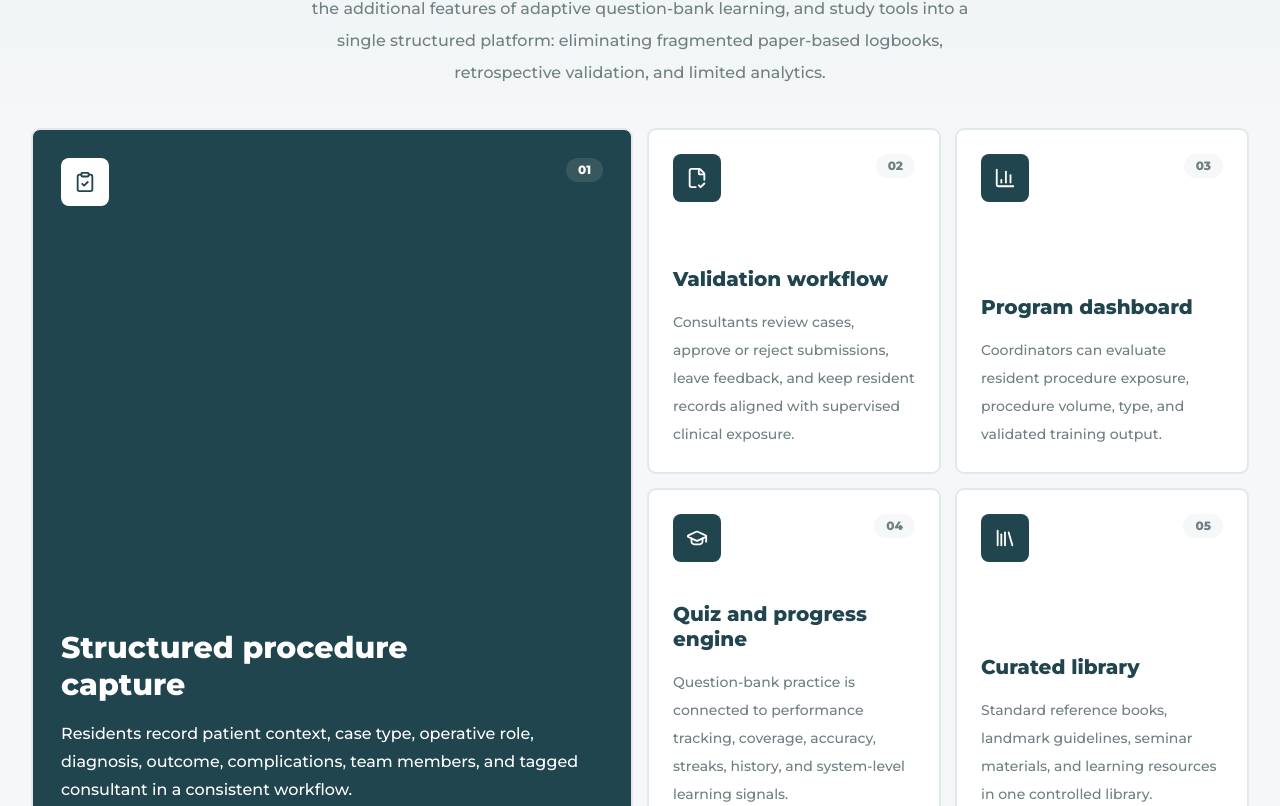
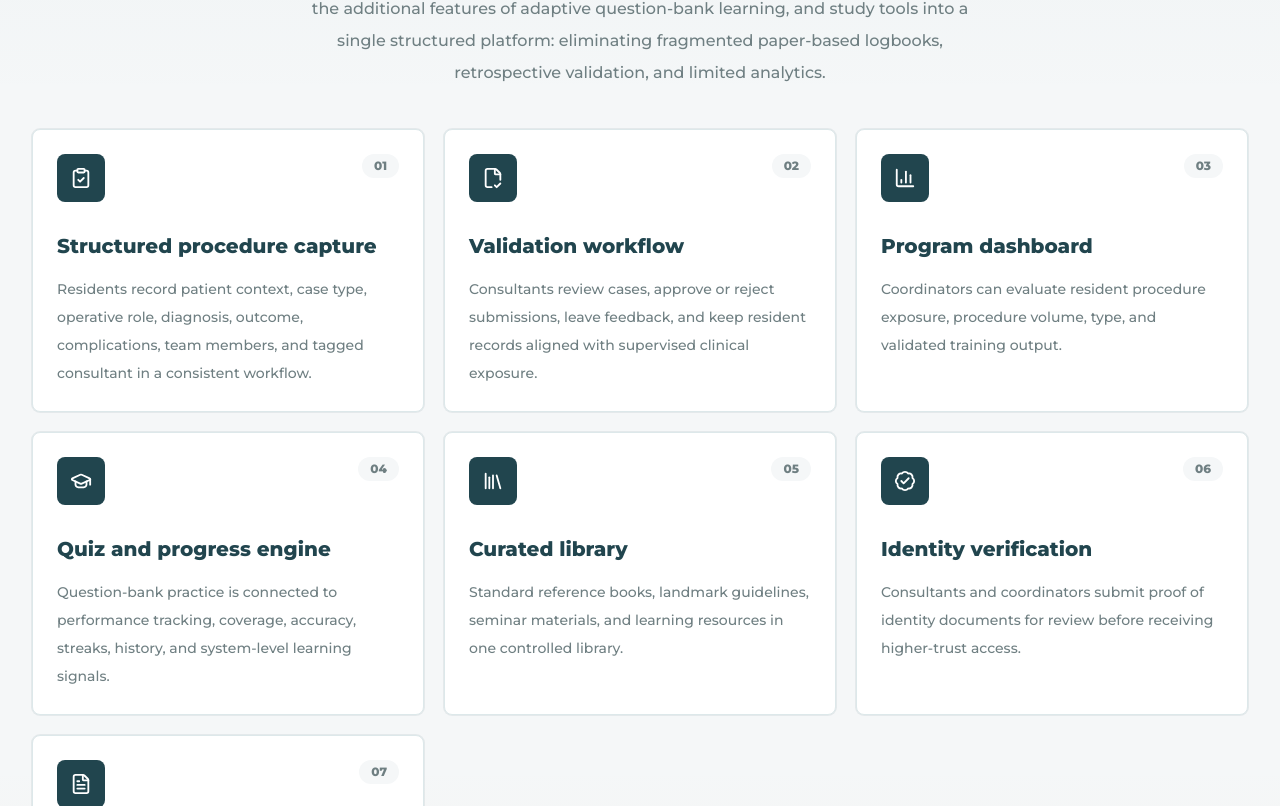
Before and after one commit to Abukoking94/INCISO_PROMO_SITE, a React (Vite) app: page / in a window 1280 px wide. Shown: the part 2974-3780 px from the top of the page. Built offline with nearby package versions, Linux system fonts and the light colour scheme.

Commit message:
Use balanced platform feature grid

```diff
--- a/src/App.jsx
+++ b/src/App.jsx
@@ -801,47 +801,26 @@ function Platform() {
         title="A complete training operations layer"
         text="Incisiō unifies operative case logging, consultant validation, program oversight, with the additional features of adaptive question-bank learning, and study tools into a single structured platform: eliminating fragmented paper-based logbooks, retrospective validation, and limited analytics."
       />
-      <div className="mx-auto mt-10 grid max-w-7xl auto-rows-fr gap-4 px-5 sm:px-8 md:grid-cols-2 xl:grid-cols-12">
+      <div className="mx-auto mt-10 grid max-w-7xl gap-5 px-5 sm:px-8 md:grid-cols-2 lg:grid-cols-3">
         {features.map(({ icon: Icon, title, text }, index) => (
           <article
             key={title}
-            className={`premium-card group flex min-h-[230px] flex-col rounded-lg border shadow-line ${
-              index === 0
-                ? 'bg-brand-ink p-7 text-white md:col-span-2 xl:col-span-6 xl:row-span-2'
-                : 'border-brand-line bg-white p-6 xl:col-span-3'
-            }`}
+            className="premium-card group flex min-h-[255px] flex-col rounded-lg border border-brand-line bg-white p-6 shadow-line"
             style={{ '--reveal-delay': `${index * 70}ms` }}
             data-reveal
           >
             <div className="flex items-start justify-between gap-4">
-              <div
-                className={`flex h-12 w-12 items-center justify-center rounded-lg ${
-                  index === 0 ? 'bg-white text-brand-ink' : 'bg-brand-ink text-white'
-                }`}
-              >
+              <div className="flex h-12 w-12 items-center justify-center rounded-lg bg-brand-ink text-white">
                 <Icon size={22} />
               </div>
-              <span
-                className={`rounded-full px-3 py-1 text-xs font-extrabold ${
-                  index === 0 ? 'bg-white/10 text-white/72' : 'bg-brand-mist text-brand-muted'
-                }`}
-              >
+              <span className="rounded-full bg-brand-mist px-3 py-1 text-xs font-extrabold text-brand-muted">
                 0{index + 1}
               </span>
             </div>
-            <div className="mt-auto pt-10">
-              <h3
-                className={`font-extrabold leading-tight ${
-                  index === 0 ? 'max-w-md text-3xl' : 'text-xl text-brand-ink'
-                }`}
-              >
-                {title}
-              </h3>
-              <p
-                className={`mt-4 font-medium leading-7 ${
-                  index === 0 ? 'max-w-xl text-base text-white/72' : 'text-sm text-brand-muted'
-                }`}
-              >
+
+            <div className="pt-8">
+              <h3 className="text-xl font-extrabold leading-tight text-brand-ink">{title}</h3>
+              <p className="mt-4 text-sm font-medium leading-7 text-brand-muted">
                 {text}
               </p>
             </div>
```
